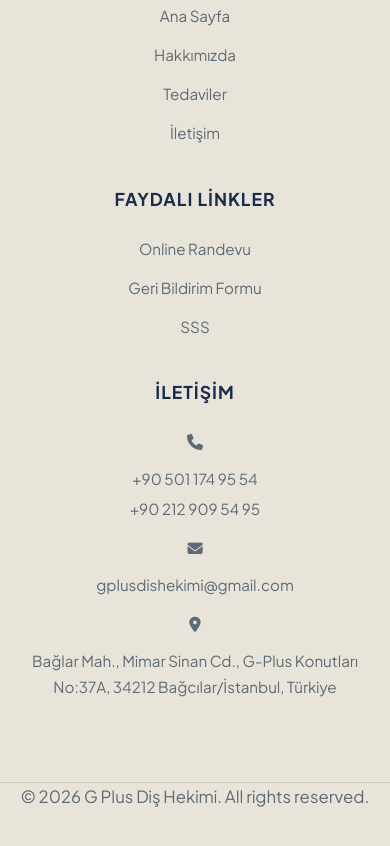
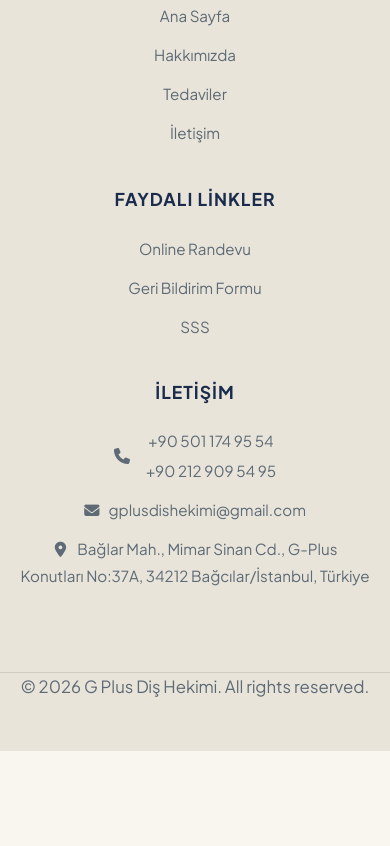
Before and after one commit to renginhelin/GPlusDisDisHekimi, a plain HTML site: page index.html in a window 390 px wide. Shown: the part 3888-4734 px from the top of the page. After the commit the page ends 4639 px from the top, so only its background shows below. Drawn offline with nearby package versions, Linux system fonts and the light colour scheme; some icons are missing; a web font is replaced by a local one.

Commit message:
fix footer

```diff
--- a/style.css
+++ b/style.css
@@ -179,21 +179,27 @@
     .services-grid { grid-template-columns: 1fr; }
     .service-card:last-child { grid-column: auto; width: 100%; justify-self: stretch; }
     .footer-grid { grid-template-columns: 1fr; text-align: center; }
-    .footer ul li > a,
+    .footer ul li > a {
+        display: inline !important;
+        text-align: center !important;
+    }
     .footer ul li > div {
         display: inline-flex !important;
         justify-content: center;
-        text-align: center !important;
-        flex-direction: column;
+        flex-direction: row;
         align-items: center;
     }
-    .footer ul li > a i,
-    .footer ul li > div i {
-        margin-bottom: 8px;
-        margin-right: 0 !important;
+    .footer ul li > a i {
+        margin-right: 6px !important;
+        margin-bottom: 0;
         margin-top: 0 !important;
     }
-    .footer ul li > div .fa-phone { margin-bottom: 8px; }
+    .footer ul li > div i {
+        margin-right: 8px !important;
+        margin-top: 0 !important;
+        margin-bottom: 0;
+    }
+    .footer ul li > div .fa-phone { margin-top: 0 !important; }
     .footer ul li > div > div { align-items: center !important; }
 
     /* Mobile Header & Navigation */
```
